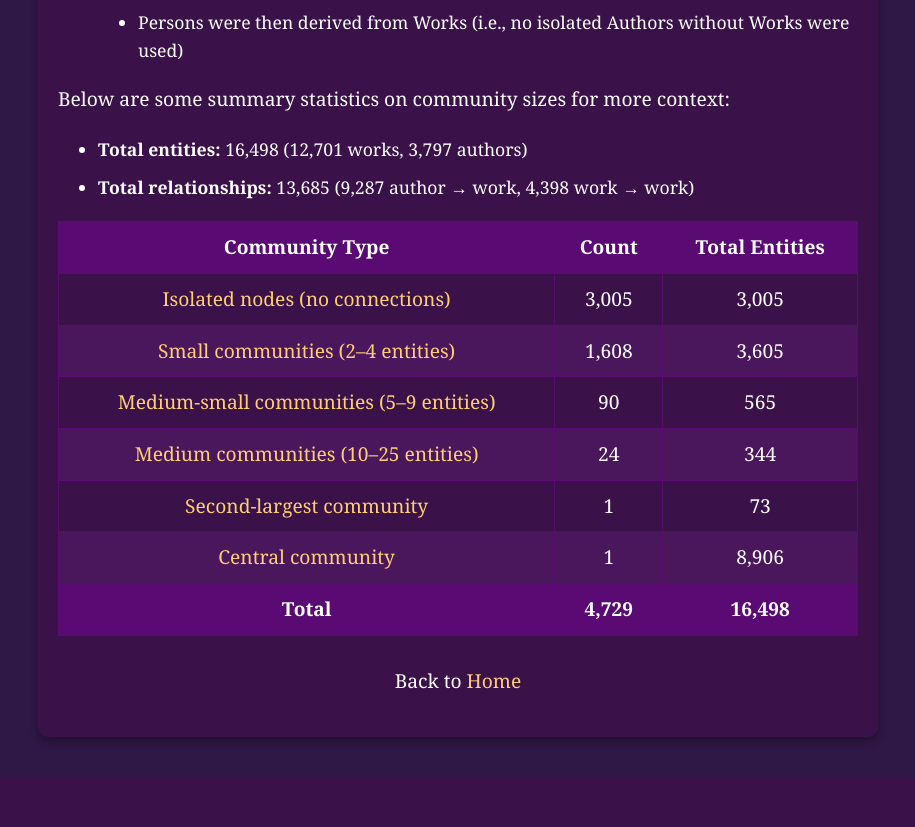
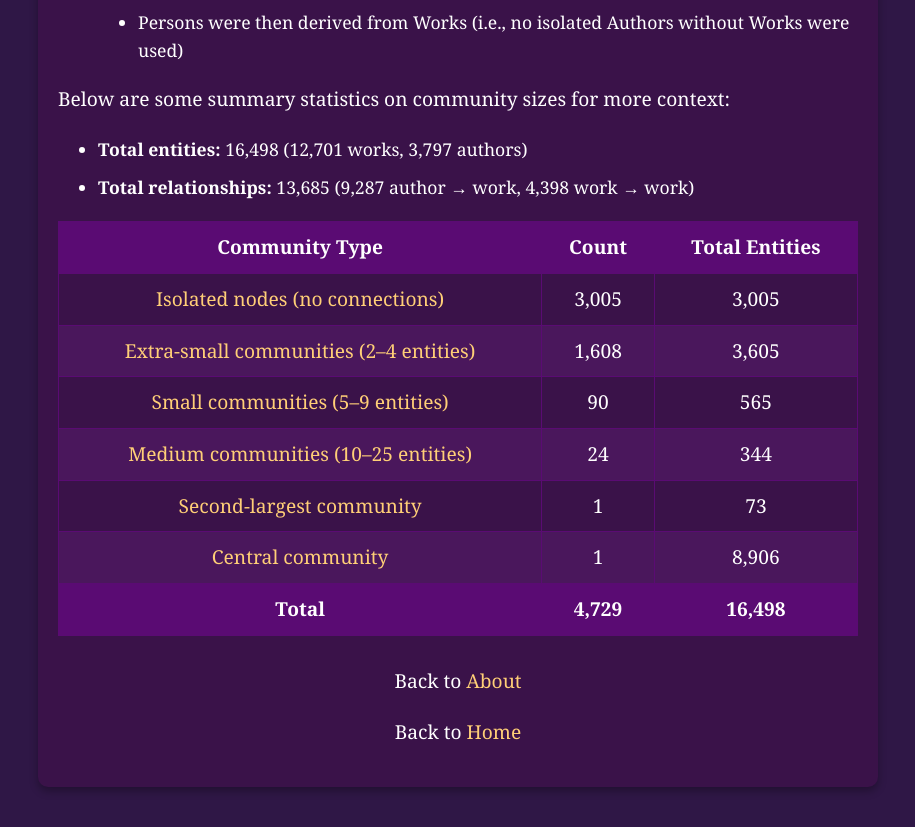
Before and after one commit to tylergneill/pandit_grapher, a Flask app: page /notes/data in a window 1280 px wide. Shown: the part 494-1321 px from the top of the page, without its empty margins (182-1097 px from the left). Before the commit the page ends 1241 px from the top, so only its background shows below. Run offline with Flask 3, Linux system fonts and the light colour scheme; parts of the project's set-up code (start-up, migrations or seed data) failed here and were passed over.

Commit message:
chore: small corrections to docs (e.g. open links in new tabs)

```diff
--- a/templates/notes/author.html
+++ b/templates/notes/author.html
@@ -16,7 +16,7 @@
         <li><a href="https://www.tylerneill.info" target="_blank">Personal website</a></li>
         <li><a href="https://uni-leipzig1.academia.edu/TylerNeill" target="_blank">On Academia.edu</a></li>
         <li><a href="https://www.linkedin.com/in/tyler-g-neill/" target="_blank">On LinkedIn</a></li>
-        <li><a href="https://github.com/tylergneill">On GitHub</a></li>
+        <li><a href="https://github.com/tylergneill" target="_blank">On GitHub</a></li>
       </ul>
     </p>
 
--- a/templates/notes/data.html
+++ b/templates/notes/data.html
@@ -40,32 +40,32 @@
       </thead>
       <tbody>
         <tr>
-          <td><a href="{{ url_for('data', filepath='analysis_results/component_info/isolated_components.txt') }}">Isolated nodes (no connections)</a></td>
+          <td><a href="{{ url_for('data', filepath='analysis_results/component_info/isolated_components.txt') }}" target="_blank">Isolated nodes (no connections)</a></td>
           <td>3,005</td>
           <td>3,005</td>
         </tr>
         <tr>
-          <td><a href="{{ url_for('data', filepath='analysis_results/component_info/extra_small_components.txt') }}">Small communities (2–4 entities)</a></td>
+          <td><a href="{{ url_for('data', filepath='analysis_results/component_info/extra_small_components.txt') }}" target="_blank">Extra-small communities (2–4 entities)</a></td>
           <td>1,608</td>
           <td>3,605</td>
         </tr>
         <tr>
-          <td><a href="{{ url_for('data', filepath='analysis_results/component_info/small_components.txt') }}">Medium-small communities (5–9 entities)</a></td>
+          <td><a href="{{ url_for('data', filepath='analysis_results/component_info/small_components.txt') }}" target="_blank">Small communities (5–9 entities)</a></td>
           <td>90</td>
           <td>565</td>
         </tr>
         <tr>
-          <td><a href="{{ url_for('data', filepath='analysis_results/component_info/medium_components.txt') }}">Medium communities (10–25 entities)</a></td>
+          <td><a href="{{ url_for('data', filepath='analysis_results/component_info/medium_components.txt') }}" target="_blank">Medium communities (10–25 entities)</a></td>
           <td>24</td>
           <td>344</td>
         </tr>
         <tr>
-          <td><a href="{{ url_for('data', filepath='analysis_results/component_info/large_components.txt') }}">Second-largest community</a></td>
+          <td><a href="{{ url_for('data', filepath='analysis_results/component_info/large_components.txt') }}" target="_blank">Second-largest community</a></td>
           <td>1</td>
           <td>73</td>
         </tr>
         <tr>
-          <td><a href="{{ url_for('data', filepath='analysis_results/component_info/extra_large_components.txt') }}">Central community</a></td>
+          <td><a href="{{ url_for('data', filepath='analysis_results/component_info/extra_large_components.txt') }}" target="_blank">Central community</a></td>
           <td>1</td>
           <td>8,906</td>
         </tr>
@@ -77,6 +77,7 @@
       </tbody>
     </table>
     <div class="footer">
+      <p>Back to <a href="/about">About</a></p>
       <p>Back to <a href="/">Home</a></p>
     </div>
   </div>
--- a/templates/notes/license.html
+++ b/templates/notes/license.html
@@ -17,7 +17,7 @@
       <ul>
         <li>(BY) Pandit Grapher gratefully acknowledges Pandit as its source</li>
         <li>(NC) Pandit Grapher promises to remain a strictly non-commercial undertaking</li>
-        <li>(SA) Pandit Grapher also carries the same <a href="https://creativecommons.org/licenses/by-nc-sa/4.0/deed.en">CC BY-NC-SA 4.0 license</a></li>
+        <li>(SA) Pandit Grapher also carries the same <a href="https://creativecommons.org/licenses/by-nc-sa/4.0/deed.en" target="_blank">CC BY-NC-SA 4.0 license</a></li>
       </ul>
     </p>
 
```
Also changed, not shown: templates/notes/technical.html (+4 -4 lines).
